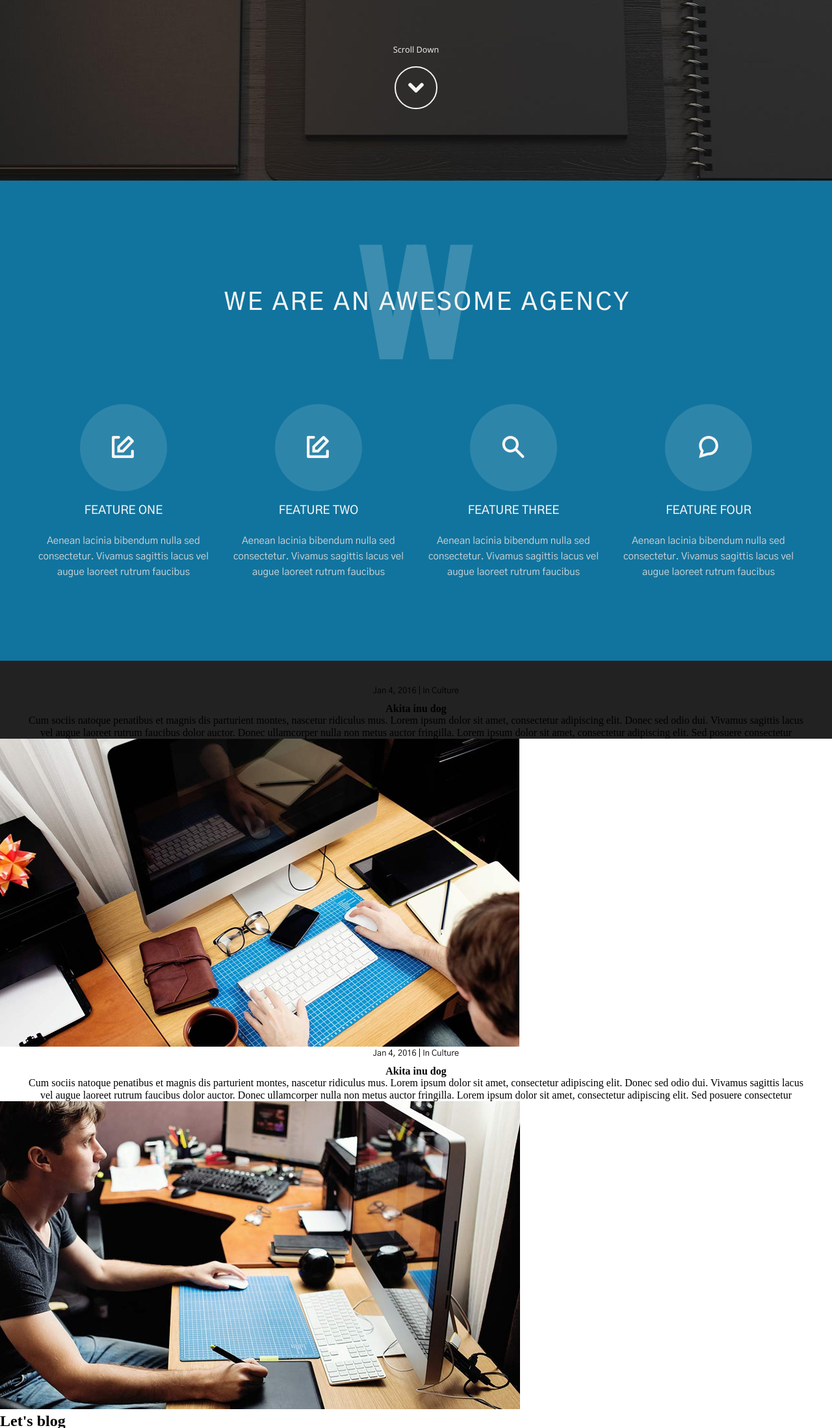
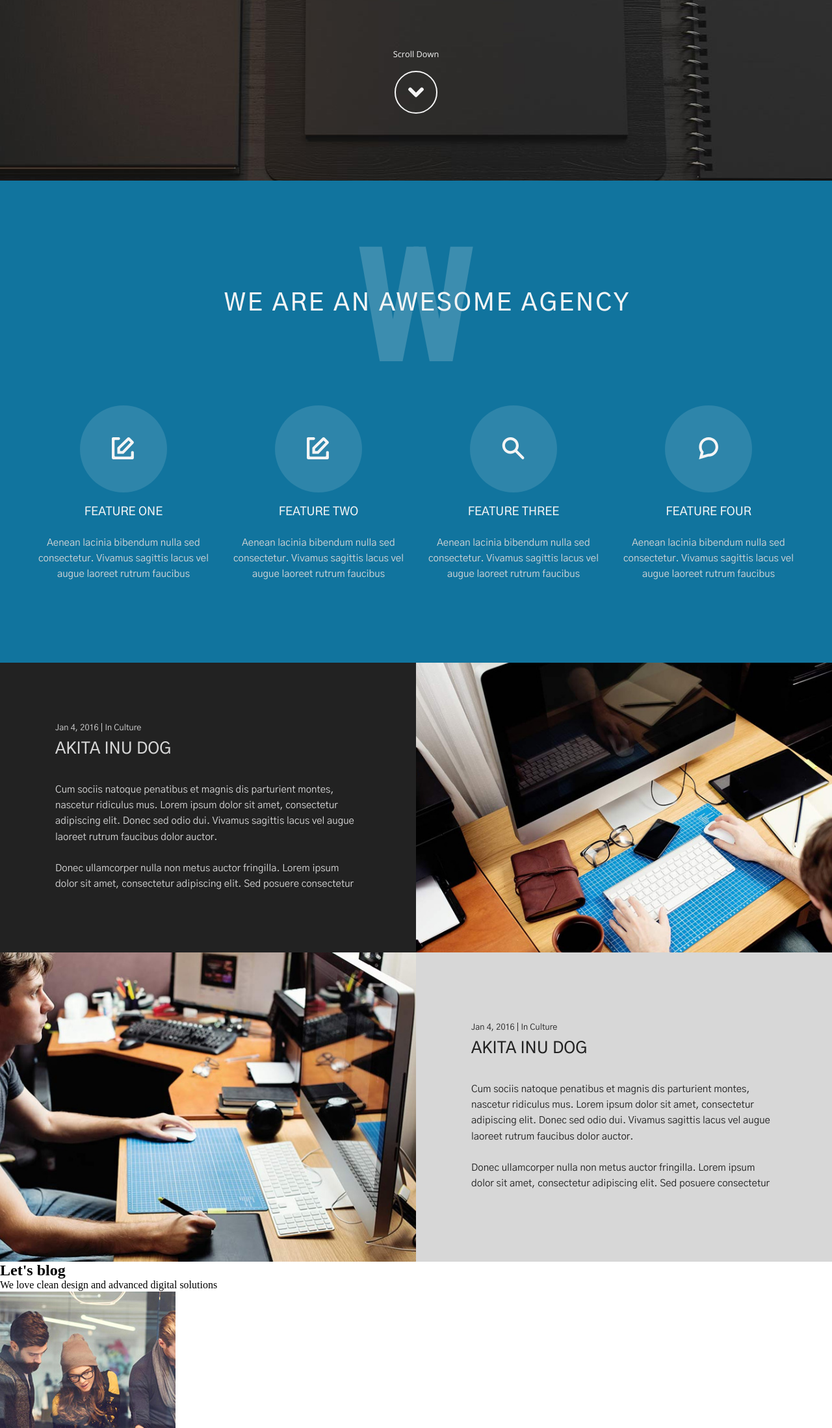
Before and after one commit to MaximChernenko/landing, a website: page creative/src/index.html in a window 1280 px wide. Shown: the part 602-2800 px from the top of the page at 65% size. Drawn offline with nearby package versions, Linux system fonts and the light colour scheme; files that its build step writes are made by us from their sources.

Commit message:
update akita-section

```diff
--- a/creative/src/index.html
+++ b/creative/src/index.html
@@ -142,35 +142,31 @@
   </section>
   <section class="akita-section">
     <div class="akita-section__container">
-      <div class="wrapper">
+      <div class="inner-wrapper">
         <p class="akita-section__sup-text">Jan 4, 2016 | In Culture</p>
         <h4 class="akita-section__title">Akita inu dog</h4>
         <p class="akita-section__text">
           Cum sociis natoque penatibus et magnis dis parturient montes, nascetur ridiculus mus. Lorem ipsum dolor sit amet, consectetur
-          adipiscing elit. Donec sed odio dui. Vivamus sagittis lacus vel augue laoreet rutrum faucibus dolor auctor. Donec
+          adipiscing elit. Donec sed odio dui. Vivamus sagittis lacus vel augue laoreet rutrum faucibus dolor auctor.<br><br> Donec
           ullamcorper nulla non metus auctor fringilla. Lorem ipsum dolor sit amet, consectetur adipiscing elit. Sed posuere
           consectetur
         </p>
       </div>
     </div>
+    <div class="akita-section__container"></div>
     <div class="akita-section__container">
-      <img src="img/img1.jpg" srcset="img/img1.jpg 1x, img/img1@2x.jpg 2x" alt="work with computer" class="akita-section__img">
-    </div>
-    <div class="akita-section__container">
-      <div class="wrapper">
+      <div class="inner-wrapper">
         <p class="akita-section__sup-text">Jan 4, 2016 | In Culture</p>
         <h4 class="akita-section__title">Akita inu dog</h4>
         <p class="akita-section__text">
           Cum sociis natoque penatibus et magnis dis parturient montes, nascetur ridiculus mus. Lorem ipsum dolor sit amet, consectetur
-          adipiscing elit. Donec sed odio dui. Vivamus sagittis lacus vel augue laoreet rutrum faucibus dolor auctor. Donec
+          adipiscing elit. Donec sed odio dui. Vivamus sagittis lacus vel augue laoreet rutrum faucibus dolor auctor.<br><br> Donec
           ullamcorper nulla non metus auctor fringilla. Lorem ipsum dolor sit amet, consectetur adipiscing elit. Sed posuere
           consectetur
         </p>
       </div>
     </div>
-    <div class="akita-section__container">
-      <img src="img/img2.jpg" srcset="img/img2.jpg 1x, img/img2@2x.jpg 2x" alt="work with computer" class="akita-section__img">
-    </div>
+    <div class="akita-section__container"></div>
   </section>
   <section class="blog-section">
     <h2 class="blog-section__title">Let's blog</h2>
--- a/creative/src/scss/base/_wrappers.scss
+++ b/creative/src/scss/base/_wrappers.scss
@@ -12,3 +12,16 @@
         width: 1200px;
     }
 }
+
+.inner-wrapper {
+    box-sizing: border-box;
+    width: 320px;
+    margin: 0 auto;
+    @media screen and (max-width: 1199px) {
+        padding: 0 10px 0 10px;
+    }
+    @media screen and (min-width: 1200px) {
+        width: 470px;
+        margin: auto;
+    }
+}
--- a/creative/src/scss/helpers/_mixins.scss
+++ b/creative/src/scss/helpers/_mixins.scss
@@ -16,3 +16,12 @@
     justify-content: $justify-content;
     align-items: $align-items;
 }
+
+@mixin font-sett($family: font(Gothic-family), $size: 1rem, $weight: 400, $transform: unset, $height: 1.2, $color: color(primary-light)) {
+    font-family: $family, sans-serif;
+    font-size: $size;
+    font-weight: $weight;
+    text-transform: $transform;
+    line-height: $height;
+    color: $color;
+}
--- /dev/null
+++ b/creative/src/scss/helpers/_placeholders.scss
@@ -0,0 +1,9 @@
+%akita-section-container-sett {
+    @media screen and (max-width: 1199px) {
+        box-sizing: border-box;
+        padding-top: 40px;
+    }
+    @media screen and (min-width: 1200px) {
+        display: flex;
+    }
+}
--- a/creative/src/scss/layout/akita-section.scss
+++ b/creative/src/scss/layout/akita-section.scss
@@ -1,22 +1,51 @@
 .akita-section {
-
+    @media screen and (min-width: 1200px) {
+        @include flex-pos($justify-content: stretch);
+        flex-wrap: wrap;
+    }
 }
 
-.akita-section__container:nth-child(1) {
-    padding-top: 40px;
-    background-color: color(primary-dark);
+.akita-section__container {
+    flex-basis: 50%;
+    &:nth-child(1){
+        @extend %akita-section-container-sett;
+        background-color: color(primary-dark);
+        color: color(secondary-light);
+        min-height: 446px;
+    }
+    &:nth-child(2){
+        min-height: 446px;
+        @include background-sett(url(../img/img1.jpg));
+        @media screen and (min-resolution: 192dpi), (min-resolution: 2dppx) {
+            @include background-sett(url(../img/img1@2x.jpg));
+        }
+    }
+    &:nth-child(3){
+        order: 1;
+        @extend %akita-section-container-sett;
+        background-color: color(secondary-light);
+        color: color(primary-dark);
+        min-height: 476px;
+    }
+    &:nth-child(4){
+        min-height: 476px;
+        @include background-sett(url(../img/img2.jpg));
+        @media screen and (min-resolution: 192dpi), (min-resolution: 2dppx) {
+            @include background-sett(url(../img/img2@2x.jpg));
+        }
+    }
 }
 
 .akita-section__sup-text {
-    font-family: font(Gothic-family);
-    font-size: 0.8rem;
+    @include font-sett($size: 0.8rem, $color: inherit);
     margin-bottom: 10px;
 }
 
 .akita-section__title {
-
+    @include font-sett($size: 1.56rem, $weight: 500, $transform: uppercase, $color: inherit);
+    margin-bottom: 36px;
 }
 
 .akita-section__text {
-
+    @include font-sett($size: 0.94rem, $height: 1.6, $color: inherit);
 }
--- a/creative/src/scss/layout/feature-section.scss
+++ b/creative/src/scss/layout/feature-section.scss
@@ -10,11 +10,7 @@
 
 .feature-section__title {
     position: relative;
-    font-family: font(Gothic-family);
-    font-weight: 500;
-    font-size: 26px;
-    text-transform: uppercase;
-    color: color(primary-light);
+    @include font-sett($size: 1.625rem, $weight: 500, $transform: uppercase);
     margin-bottom: 50px;
     @media screen and (min-width: 1200px) {
         font-size: 2.35rem;
@@ -44,9 +40,7 @@
 .decor {
     position: absolute;
     transform: translate(-50%, -30%);
-    font-family: font(RobotoCon-family);
-    font-size: 120px;
-    color: color(decor-blue);
+    @include font-sett($family: font(RobotoCon-family), $size: 7.5rem, $color: color(decor-blue));
     @media screen and (min-width: 1200px) {
         font-size: 15.5rem;
         top: 134px;
@@ -72,10 +66,7 @@
 }
 
 .item-section__title {
-    font-family: font(Gothic-family);
-    font-weight: 500;
-    text-transform: uppercase;
-    color: color(primary-light);
+    @include font-sett($weight: 500, $transform: uppercase);
     margin-bottom: 10px;
     @media screen and (min-width: 1200px) {
         margin-bottom: 24px;
@@ -84,8 +75,7 @@
 }
 
 .item-section__text {
-    font-family: font(Gothic-family);
-    color: color(secondary-light);
+    @include font-sett($color: color(secondary-light));
     @media screen and (min-width: 1200px) {
         font-size: 0.94rem;
         line-height: 1.6;
--- a/creative/src/scss/layout/header.scss
+++ b/creative/src/scss/layout/header.scss
@@ -113,10 +113,7 @@
 }
 
 .menu__link {
-    font-family: font(Barlow-family), sans-serif;
-    font-size: 1.25rem;
-    line-height: 1.5;
-    color: color(primary-light);
+    @include font-sett(font(Barlow-family), 1.25rem, $height: 1.5);
 }
 
 .socials {
@@ -145,11 +142,7 @@
 }
 
 .header__main-title {
-    font-family: font(Gothic-family), sans-serif;
-    font-size: 3.125rem;
-    font-weight: 700;
-    color: color(primary-light);
-    text-transform: uppercase;
+    @include font-sett($size: 3.125rem, $weight:700, $transform: uppercase);
     @media screen and (min-width: 1200px) {
         font-size: 8.7rem;
         letter-spacing: 6px;
@@ -157,11 +150,7 @@
 }
 
 .header__text {
-    font-family: font(Gothic-family), sans-serif;
-    font-size: 1.125rem;
-    font-weight: 500;
-    color: color(primary-blue);
-    text-transform: uppercase;
+    @include font-sett($size: 1.125rem, $weight:500, $transform: uppercase, $color: color(primary-blue));
     @media screen and (max-width: 1199px) {
         margin-bottom: 30px;
     }
@@ -175,10 +164,7 @@
 }
 
 .scroll-ref {
-    font-family: font(OpenSans-family);
-    font-size: 1.25rem;
-    line-height: 2;
-    color: color(primary-light);
+    @include font-sett($family: font(OpenSans-family), $size: 1.25rem, $height: 2);
     &__des {
         position: relative;
         display: block;
--- a/creative/src/scss/styles.scss
+++ b/creative/src/scss/styles.scss
@@ -4,6 +4,7 @@
 @import 'base/colors';
 @import 'base/wrappers';
 @import 'helpers/mixins';
+@import 'helpers/placeholders';
 @import 'layout/header';
 @import 'layout/feature-section';
 @import 'layout/akita-section';
```
Also changed, not shown: creative/build/css/styles.css, creative/build/css/styles.min.css, creative/build/index.html.
